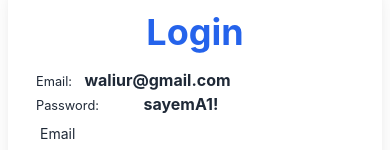
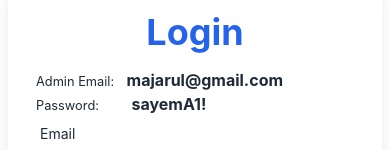
Before and after one commit to Sayem92/e-commerce-project-client, a React (Create React App) app: page /login in a window 390 px wide. Shown: the part 207-357 px from the top of the page. Built offline with nearby package versions, Linux system fonts and the light colour scheme; no server answers.

Commit message:
show admin emai

```diff
--- a/src/components/Form/Login.jsx
+++ b/src/components/Form/Login.jsx
@@ -51,6 +51,7 @@ const Login = () => {
             .catch(err => {
                 console.log(err.message)
                 setLoginError(err.message)
+                setLoading(false);
             })
 
     };
@@ -109,8 +110,8 @@ const Login = () => {
         <div className='h-[800px] flex justify-center items-center '>
             <div className='w-96 p-7 shadow-xl mx-2'>
                 <h2 className='text-4xl py-4 text-center text-blue-600 font-bold'>Login</h2>
-                <p><small>Email:</small> <strong className='ml-2 md:ml-16'> waliur@gmail.com</strong></p>
-                <p><small>Password:</small> <strong className='ml-10'> sayemA1!</strong></p>
+                <p><small>Admin Email:</small> <strong className='ml-2 md:ml-6'> majarul@gmail.com</strong></p>
+                <p><small>Password:</small> <strong className='ml-7 md:ml-10'> sayemA1!</strong></p>
                 <form onSubmit={handleSubmit(handleLogin)}>
 
                     <div className="form-control w-full max-w-x">
```
Also changed, not shown: firebase.json (added), 1 other file (tests, documents, lock files or other folders).
